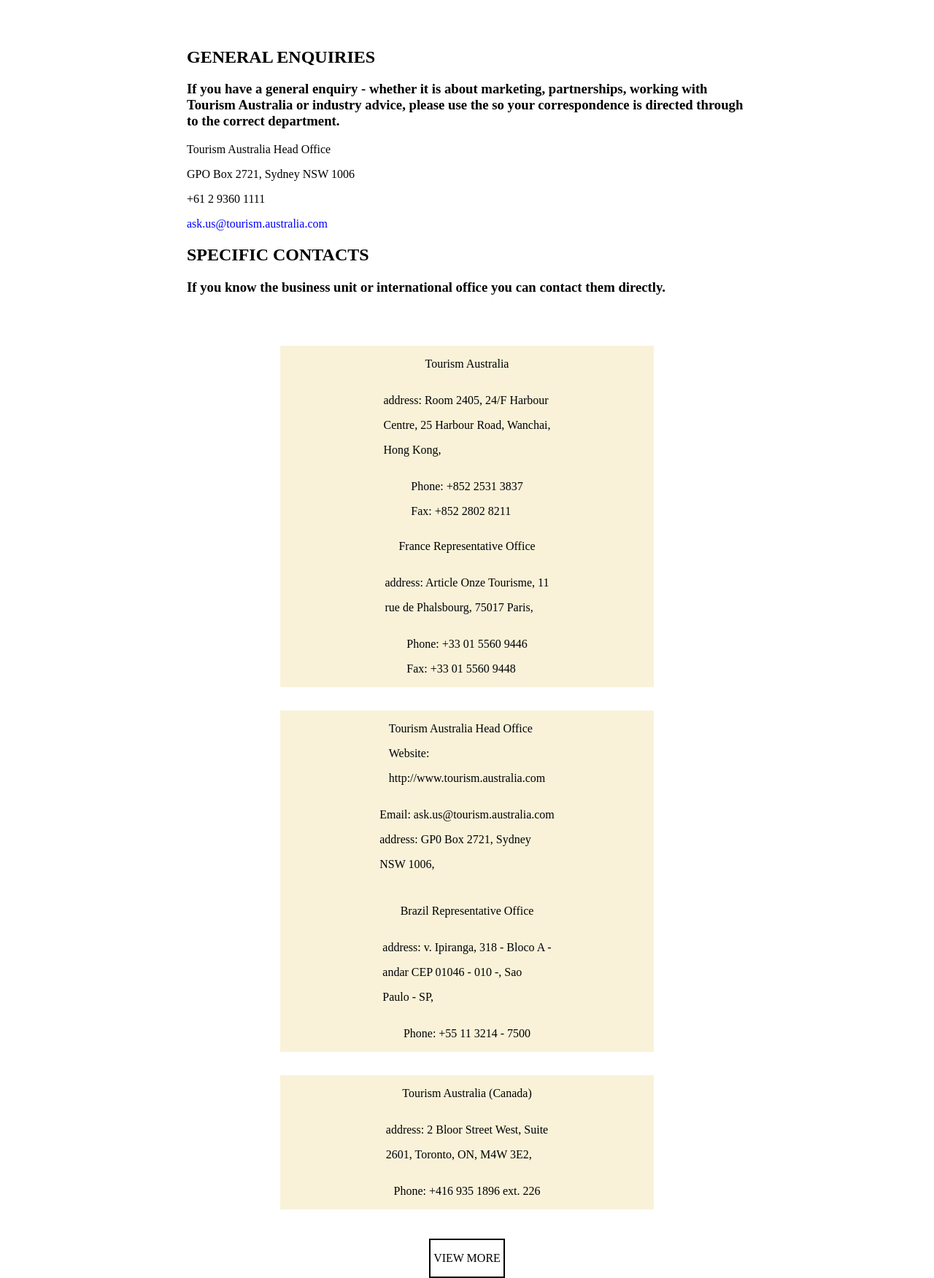
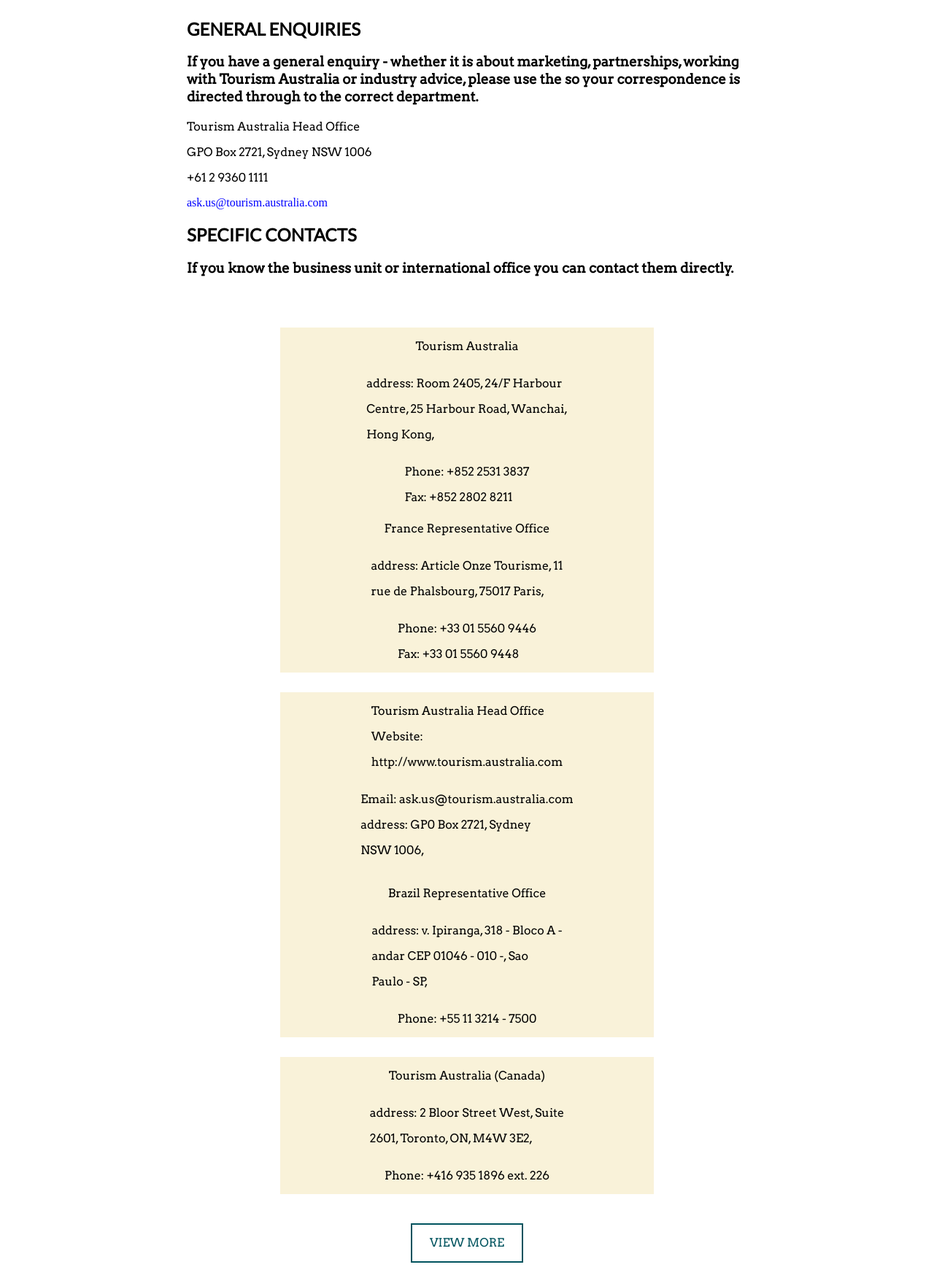
Before and after one commit to avilie/Proiect-Tehnici-WEB, a plain HTML site: page pag2.html in a window 1280 px wide. Shown: the part 279-2031 px from the top of the page at 73% size. After the commit the page ends 2010 px from the top, so only its background shows below. Drawn offline with Linux system fonts and the light colour scheme.

Commit message:
Update exemplu2.css

```diff
--- a/exemplu2.css
+++ b/exemplu2.css
@@ -8,7 +8,7 @@
 	color: black;
 }
 
-.rekt {
+nav {
     position: fixed;
     /*border: 3px solid black;*/
     top: 0px;
@@ -16,7 +16,7 @@
     height: 60px;
     background-repeat: no-repeat;
     background-size: cover;
-    background-color: #082c66;
+    background-color: #00a0af;
     display: flex;
     justify-content: flex-end;
 	align-items: center;
@@ -28,15 +28,13 @@
     margin-left: 30px;
     color: red;
     font-size: 1.3em;
-    font-family: 'Crimson Text', serif;
     margin-right: 10px;
-    /*font-family: 'Indie Flower', cursive;*/
+    font-family: 'Indie Flower', cursive;
 }
 
 .meniu1:hover {
   /*background-color: green;*/
-  border-bottom: 4px solid yellow;
-  transition: border 0.2s;
+  border-bottom: 2px solid #ffc20e;
 }
 
 a:link {
@@ -49,7 +47,7 @@
 }
 
 a:active {
-  color: yellow;
+  color: #ffc20e;
 }
 
 section a:link {
@@ -79,6 +77,18 @@
   font-family: 'Amatic SC', cursive;
   font-weight: 300;
   font-size: 90px;
+}
+
+h2 {
+  font-family: 'Lato';
+}
+
+h3 {
+  font-family: 'Arvo';
+}
+
+p {
+  font-family: 'Arvo';
 }
 
 .cls2 {
@@ -117,17 +127,26 @@
 .button{
 	display: flex;
 	justify-content: center;
+	align-content: center;
+	align-items: center;
 	margin-top: 40px;
 	margin-bottom: -30px;
-	width: 100px;
+	width: 150px;
 	height: 50px;
-	border: 2px solid black;
+	border: 2px solid #00535e;
 }
 
 .button:hover{
-	background-color: darkblue;
+	background-color: #00535e;
 }
 
+.button:hover p{
+	color:white;
+}
+
+.button p{
+	color: #00535e;
+}
 @media screen and (min-width:769px) and (max-width: 1280px){
 
 	 .cls5{
```
